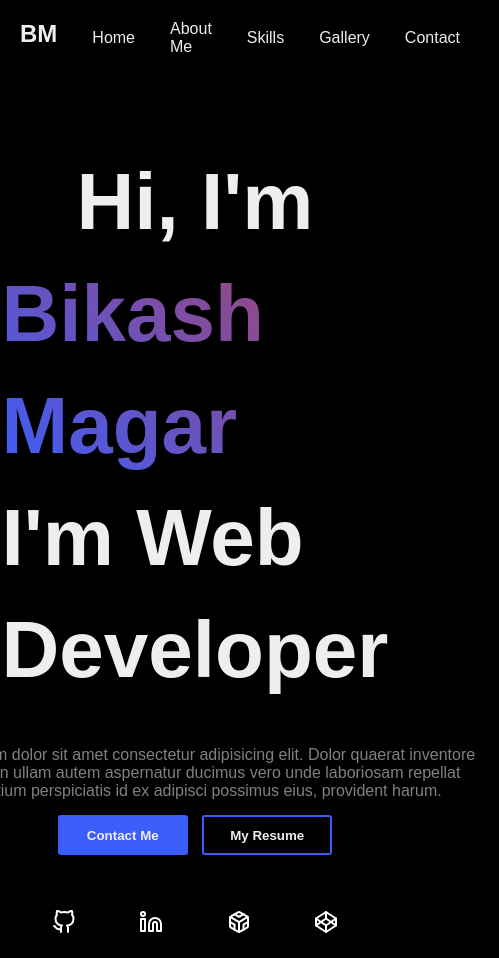
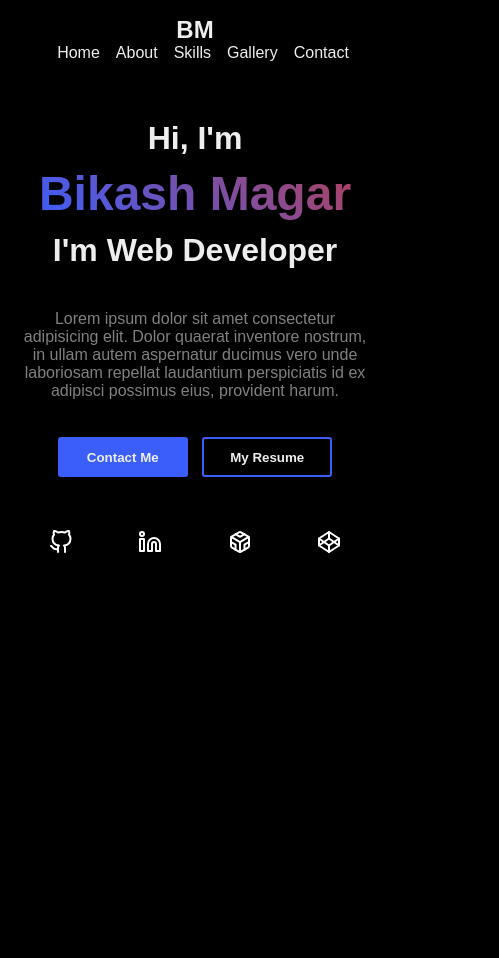
Before and after one commit to nslcoder/hcjcraft, a plain HTML site: page devsitebm/index.html in a window 390 px wide. Shown: the whole page, 499 px wide, since content can reach past the window. After the commit the page ends 844 px from the top, so only its background shows below. Drawn offline with Linux system fonts and the light colour scheme; a web font is replaced by a local one.

Commit message:
Make devsitebm responsive

```diff
--- a/devsitebm/index.html
+++ b/devsitebm/index.html
@@ -14,17 +14,17 @@
       </div>
       <nav>
         <a href="">Home</a>
-        <a href="">About Me</a>
+        <a href="">About</a>
         <a href="">Skills</a>
         <a href="">Gallery</a>
         <a href="">Contact</a>
       </nav>
     </header>
     <main>
-      <div class="main-heading">
-        <h1>Hi, I'm</h1>
-        <h1>Bikash Magar</h1>
-        <h1>I'm Web Developer</h1>
+      <div class="headings">
+        <h2 class="heading">Hi, I'm</h2>
+        <h1 class="heading">Bikash Magar</h1>
+        <h2 class="heading">I'm Web Developer</h2>
       </div>
       <p class="bio">
         Lorem ipsum dolor sit amet consectetur adipisicing elit. Dolor quaerat
--- a/devsitebm/styles.css
+++ b/devsitebm/styles.css
@@ -1,4 +1,4 @@
-@import url('https://fonts.googleapis.com/css2?family=IBM+Plex+Sans+Thai+Looped:wght@300;400;500;700&display=swap');
+@import url("https://fonts.googleapis.com/css2?family=IBM+Plex+Sans+Thai+Looped:wght@300;400;500;700&display=swap");
 
 * {
   box-sizing: border-box;
@@ -11,13 +11,21 @@ body {
   color: #eee;
   max-width: 50rem;
   margin: auto;
-  padding: 20px;
-  font-family: 'IBM Plex Sans Thai Looped', sans-serif;
+  padding: 1em;
+  font-family: "IBM Plex Sans Thai Looped", sans-serif;
 }
 
 header {
   display: flex;
-  justify-content: space-between;
+  flex-direction: column;
+  align-items: center;
+}
+
+@media screen and (min-width: 480px) {
+  header {
+    flex-direction: row;
+    justify-content: space-between;
+  }
 }
 
 .logo {
@@ -32,32 +40,33 @@ nav {
 nav > a {
   display: inline-block;
   text-decoration: none;
-  margin-left: 35px;
+  margin-left: 1em;
   color: #eee;
   font-weight: 500;
 }
 
 main {
-  padding: 50px 0;
   display: flex;
   flex-direction: column;
   align-items: center;
+  margin: 3em 0;
 }
 
-.main-heading {
+.headings {
   display: flex;
   flex-direction: column;
   align-items: center;
-  line-height: 7em;
-  margin: 40px 0;
+  line-height: 3.5em;
+  margin-bottom: 2em;
 }
 
-.main-heading > h1 {
-  font-size: 5em;
+.heading {
+  font-size: 2em;
   display: inline-block;
 }
 
-.main-heading > h1:nth-child(2) {
+.heading:nth-child(2) {
+  font-size: 3em;
   background-image: linear-gradient(45deg, #3b5efa, #af4261);
   background-size: 100%;
   background-repeat: repeat;
@@ -66,14 +75,28 @@ main {
   -moz-text-fill-color: transparent;
 }
 
+@media screen and (min-width: 480px) {
+  .headings {
+    line-height: 4em;
+  }
+
+  .heading {
+    font-size: 3em;
+  }
+
+  .heading:nth-child(2) {
+    font-size: 4em;
+  }
+}
+
 .bio {
   text-align: center;
   color: grey;
-  width: 38rem;
+  max-width: 38rem;
 }
 
 .buttons {
-  margin-top: 10px;
+  margin-top: 2em;
 }
 
 .buttons > button {
```
